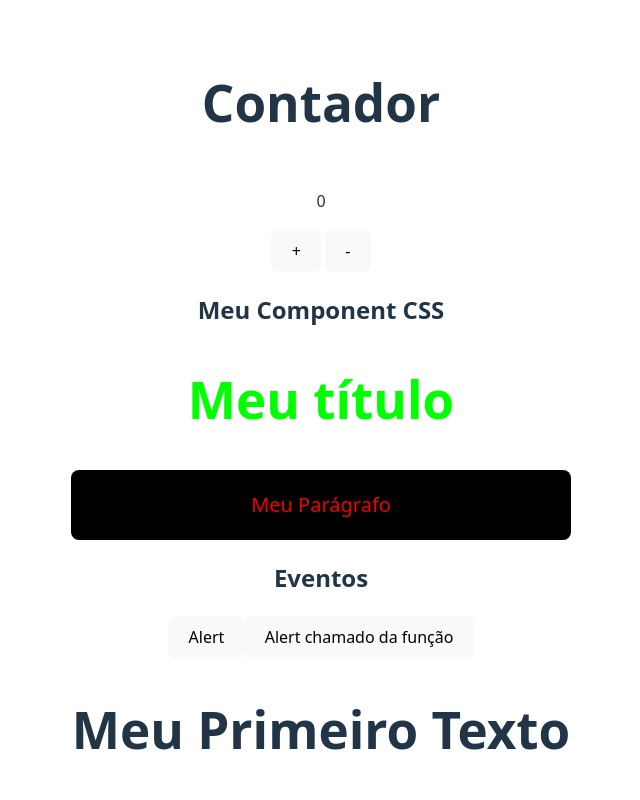
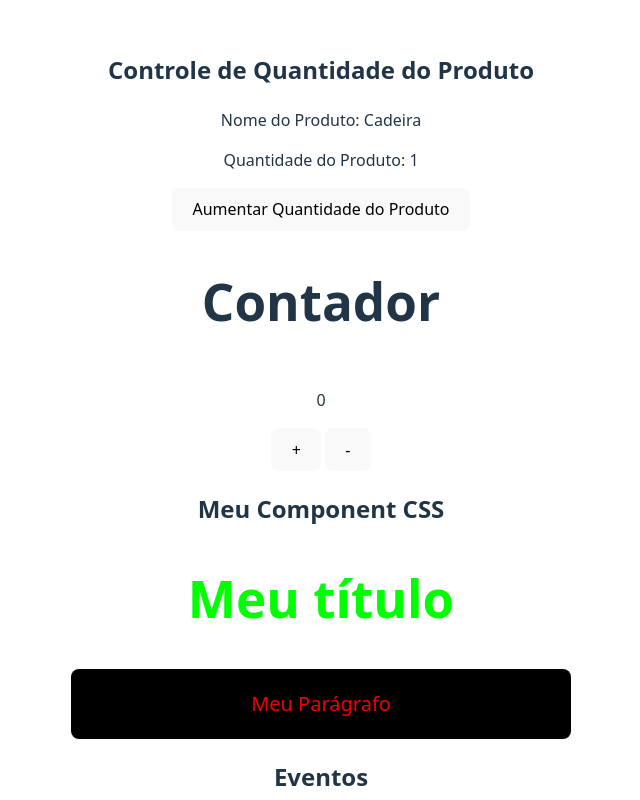
Before and after one commit to gabriellydasi/avanti-innovation-class-2025, a React (Vite) app in the folder react/1_components/: page / in a window 1280 px wide. Shown: the top 800 px of the page, without its empty margins (319-959 px from the left). Built offline with nearby package versions, Linux system fonts and the light colour scheme.

Commit message:
Seção 02 | Hooks useState e useEffects | Aula 14 - useState - Atualizando estado de objeto

```diff
--- a/react/1_components/src/App.jsx
+++ b/react/1_components/src/App.jsx
@@ -6,12 +6,18 @@
 import Events from './components/Events'
 import MyCSSComponent from './components/MyCSSComponent/MyCSSComponent'
 import Counter from './components/Counter'
+import ProductQuantity from './components/ProductQuantity'
 
 function App() {
 
 
   return (
     <>
+      <section>
+        <h2>Controle de Quantidade do Produto</h2>
+        <ProductQuantity />
+      </section>
+
       <section style={{display: "flex", flexDirection: "column", alignItems: "center"}}>
         <h1>Contador</h1>
         <Counter />
--- /dev/null
+++ b/react/1_components/src/components/ProductQuantity.jsx
@@ -0,0 +1,34 @@
+import React, { useState } from 'react'
+
+const ProductQuantity = () => {
+    // useState aqui tá iniciando com um objeto que representa um produto
+    // O estado 'product' tem duas propriedades: 'name' e 'quantity'
+    const [product, setProduct] = useState({
+        name: "Cadeira",
+        quantity: 1
+    })
+
+    // Função para atualizar a quantidade do produto
+    const updateQuantity = () => {
+        setProduct((prevProduct) => ({
+            // Fazemos uma cópia do objeto anterior usando o spread operator (...)
+            ...prevProduct,
+
+            // Alteramos só o valor da propriedade 'quantity'
+            // Isso garante que o 'name' (e qualquer outra propriedade) continue igual
+            quantity: prevProduct.quantity + 1
+        }))
+    }
+
+    return (
+        <>
+            <p>Nome do Produto: {product.name}</p>
+            <p>Quantidade do Produto: {product.quantity}</p>
+
+            {/* Botão que, ao ser clicado, chama a função para aumentar a quantidade */}
+            <button onClick={updateQuantity}>Aumentar Quantidade do Produto</button>
+        </>
+    )
+}
+
+export default ProductQuantity
```
